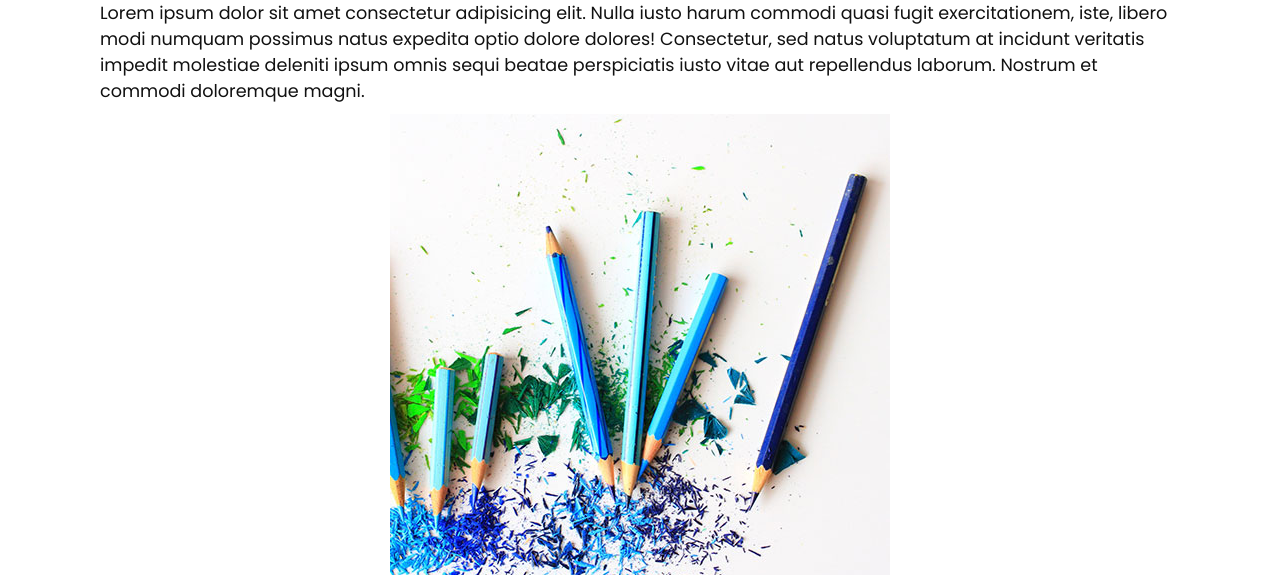
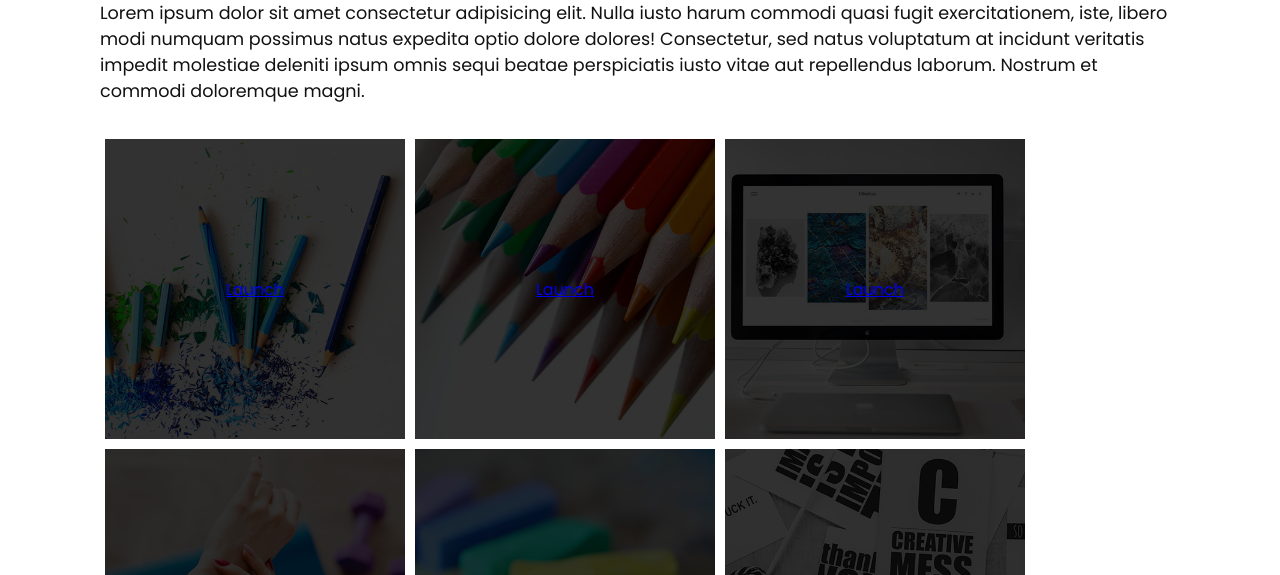
Before and after one commit to DeenoDev/Creative-Agency-Website, a plain HTML site: page work.html in a window 1280 px wide. Shown: the part 225-800 px from the top of the page. Drawn offline with Linux system fonts and the light colour scheme.

Commit message:
positioned all work images with flex. Also added overlay to each section.

```diff
--- a/style.css
+++ b/style.css
@@ -211,6 +211,38 @@ section.home {
 
 }
 
+/* WORK PAGE */
+.portfolio {
+    display: flex;
+    flex-wrap: wrap;
+    margin-top: 20px;
+}
+
+.portfolio .item {
+    position: relative;
+    width: 300px;
+    height: 300px;
+    margin: 5px;
+}
+
+.portfolio .item img {
+    width: 100%;
+    height: 100%;
+
+}
+
+.portfolio .item .action{
+    position: absolute;
+    top: 0;
+    left: 0;
+    width: 100%;
+    height: 100%;
+    background: rgba(0, 0, 0, 0.8);
+    display: flex;
+    justify-content: center;
+    align-items: center;
+}
+
 
 
 @media (max-width: 1068px) {
```
